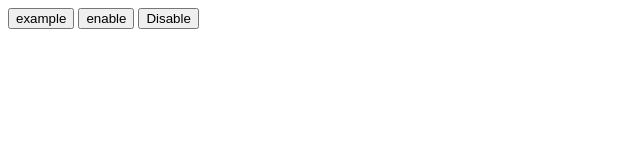
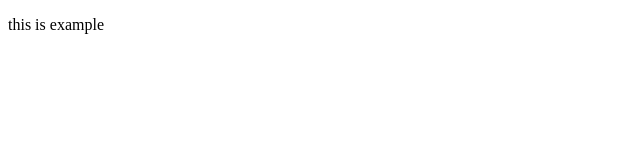
Before and after one commit to syedAliibrahim/Javascript-code-, a plain HTML site: page index.html in a window 1280 px wide. Shown: the whole page, without its empty margins (0-640 px from the left). Drawn offline with Linux system fonts and the light colour scheme.

Commit message:
chapter 65

```diff
--- a/class9.js
+++ b/class9.js
@@ -685,17 +685,24 @@
 // function getElement(){
 //         console.log(document.childNodes[1].childNodes)
 // }
+//date 10/24/2022
+// var list =document.getElementsByTagName("li")
+// console.log(list[3])
+// console.log(list.length)
 
+var target = document.getElementById("p1")
+target.setAttribute('class',"blue")
+// console.log(target.getAttribute("class"))
 
 ///Enable/disable Button function
-function disableBtn(){
-        var btn =document.getElementById("example")
-        btn.disabled=true
-}
-function enableBtn(){
-        var btn =document.getElementById("example")
-        btn.disabled=false
-}
+// function disableBtn(){
+//         var btn =document.getElementById("example")
+//         btn.disabled=true
+// }
+// function enableBtn(){
+//         var btn =document.getElementById("example")
+//         btn.disabled=false
+// }
 ///////////////////////////////add to cart============
 // function addtocart(){
 //         var img = document.getElementById("product")
--- a/index.html
+++ b/index.html
@@ -64,10 +64,12 @@
         </div>
     </div> -->
   <!-- Enable/disable Button -->
-    <button id="example">example</button>
+    <!-- <button id="example">example</button>
 
     <button onclick="enableBtn()">enable</button>
-    <button onclick="disableBtn()">Disable</button>
+    <button onclick="disableBtn()">Disable</button> -->
+
+
 
     <!-- <div class="head head--small">
         <div class="head__eye">(o)</div>
@@ -125,6 +127,8 @@
         <input type="text" id="val">
         <button onclick="addMessage()">Send</button>
     </div> -->
+
+    <p  id="p1">this is example</p>
 </body>
 
 <!-- <button onclick="getElement()">Get</button> -->
```
